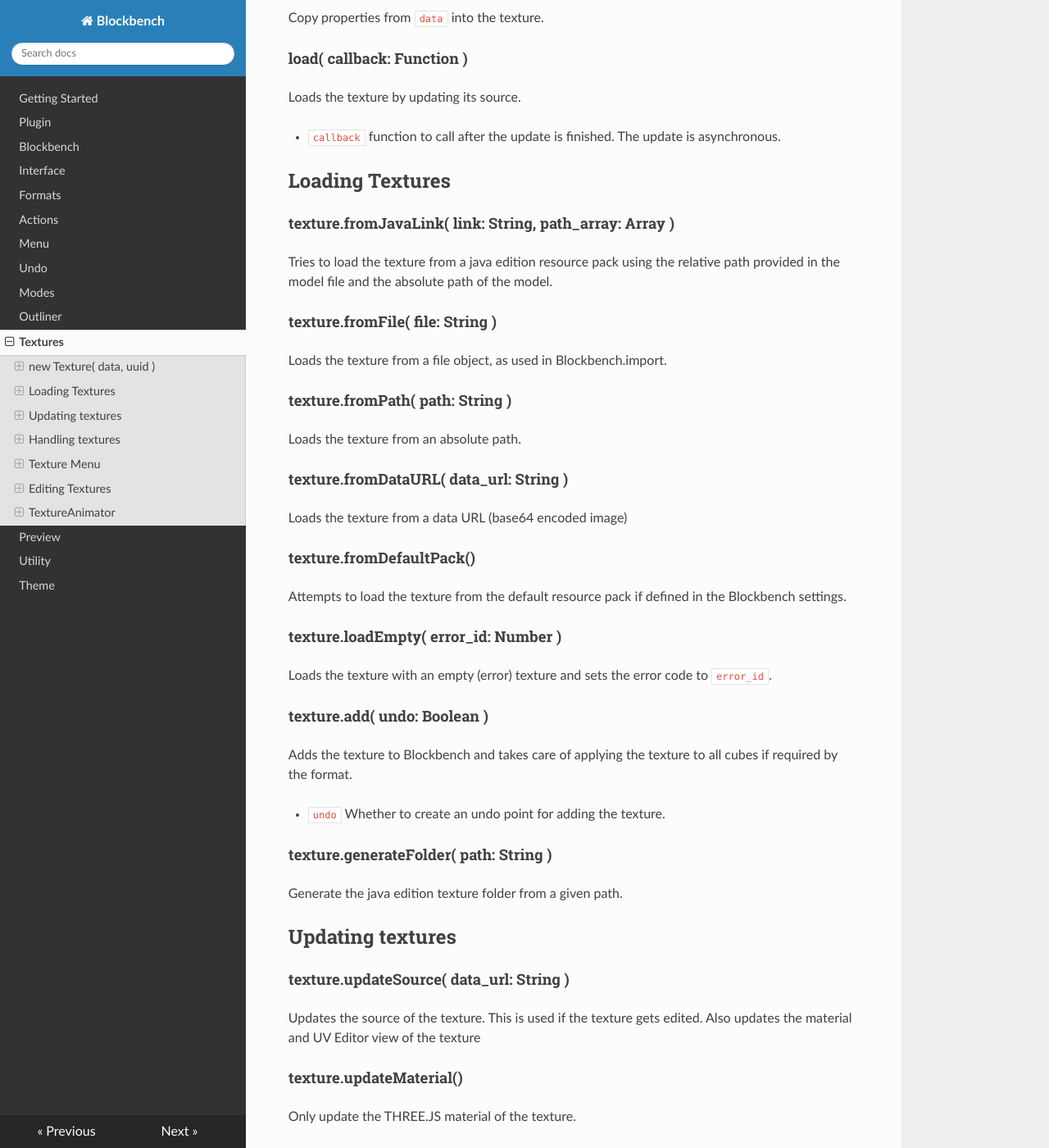
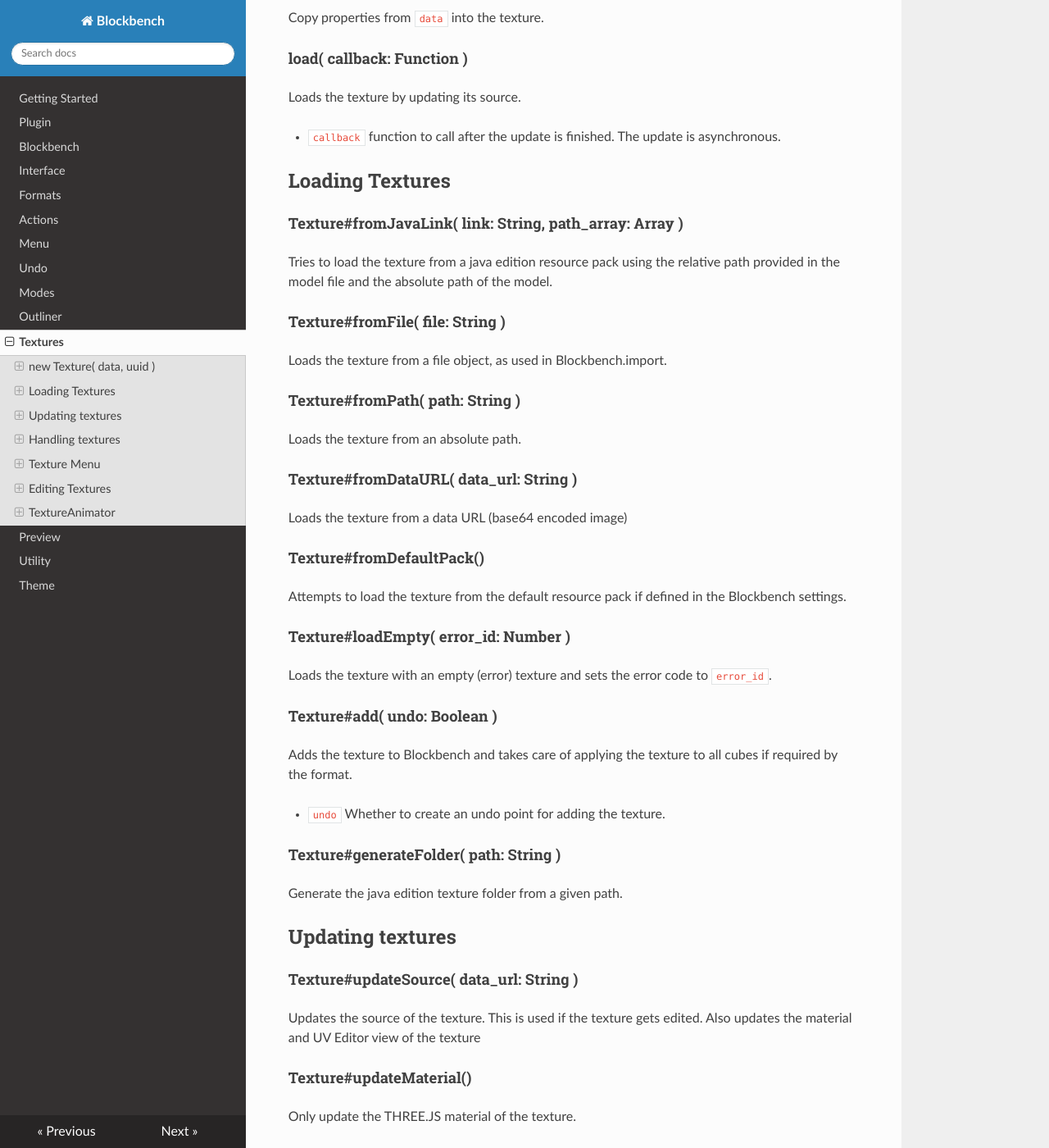
Before and after one commit to thedigitaloctopus/blockbench-docs, an MkDocs documentation site: the page built from docs/textures.md, in a window 1280 px wide and 1400 px high, scrolled down 1311 px. Shown: the whole window at 82% size. Built offline with MkDocs 1.6.1, drawn with Linux system fonts in a browser that asks for light colours; nearby versions of some CDN libraries; some of the changed text lies outside the part shown.

Commit message:
Update some formatting Add codec#load Add new event IDs Make todo list

```diff
--- a/docs/textures.md
+++ b/docs/textures.md
@@ -33,10 +33,10 @@ Creates a new texture
 #### Canvas.materials[texture.uuid]
 THREE.JS materials are saved in a separate location to increase performance. You can get the material using the texture's uuid.
 
-#### texture.getErrorMessage()
+#### Texture#getErrorMessage()
 Returns the translated error message of the texture.
 
-#### texture.extend( data: Object )
+#### Texture#extend( data: Object )
 Copy properties from `data` into the texture.
 
 #### load( callback: Function )
@@ -46,55 +46,55 @@ Loads the texture by updating its source.
 
 ## Loading Textures
 
-#### texture.fromJavaLink( link: String, path_array: Array )
+#### Texture#fromJavaLink( link: String, path_array: Array )
 Tries to load the texture from a java edition resource pack using the relative path provided in the model file and the absolute path of the model.
 
-#### texture.fromFile( file: String )
+#### Texture#fromFile( file: String )
 Loads the texture from a file object, as used in Blockbench.import.
 
-#### texture.fromPath( path: String )
+#### Texture#fromPath( path: String )
 Loads the texture from an absolute path.
 
-#### texture.fromDataURL( data_url: String )
+#### Texture#fromDataURL( data_url: String )
 Loads the texture from a data URL (base64 encoded image)
 
-#### texture.fromDefaultPack()
+#### Texture#fromDefaultPack()
 Attempts to load the texture from the default resource pack if defined in the Blockbench settings.
 
-#### texture.loadEmpty( error_id: Number )
+#### Texture#loadEmpty( error_id: Number )
 Loads the texture with an empty (error) texture and sets the error code to `error_id`.
 
-#### texture.add( undo: Boolean )
+#### Texture#add( undo: Boolean )
 Adds the texture to Blockbench and takes care of applying the texture to all cubes if required by the format.
 
 * `undo` Whether to create an undo point for adding the texture.
 
-#### texture.generateFolder( path: String )
+#### Texture#generateFolder( path: String )
 Generate the java edition texture folder from a given path.
 
 ## Updating textures
 
-#### texture.updateSource( data_url: String )
+#### Texture#updateSource( data_url: String )
 Updates the source of the texture. This is used if the texture gets edited. Also updates the material and UV Editor view of the texture
 
-#### texture.updateMaterial()
+#### Texture#updateMaterial()
 Only update the THREE.JS material of the texture.
 
-#### texture.reopen( force: Boolean )
+#### Texture#reopen( force: Boolean )
 Opens a file dialog to replace the texture source with another file.
 
 * `force` If true, Blockbench won't show a warning message if the texture has unsaved changes.
 
-#### texture.reloadTexture()
+#### Texture#reloadTexture()
 Reloads the texture to update changes to the file. This is usually not necessary as the texture updates automatically when there are any changes.
 
 ## Handling textures
 
-#### texture.select( event: Event )
+#### Texture#select( event: Event )
 Select this texture.
 
 
-#### texture.remove( no_update: Boolean )
+#### Texture#remove( no_update: Boolean )
 Removes the texture.
 
 * `no_update` If true, don't update the interface and don't create an undo point
@@ -110,34 +110,34 @@ Applies the texture to all selected cubes. Creates an undo point.
 
 * `all` When true, apply the texture to all faces
 
-#### texture.javaTextureLink()
+#### Texture#javaTextureLink()
 Returns the link of the texture as used in java edition block/item models.
 
 ## Texture Menu
 
-#### texture.openFolder()
+#### Texture#openFolder()
 Show the source file of the texture in a new Explorer/Finder window.
 
-#### texture.openEditor()
+#### Texture#openEditor()
 Open the texture in the preferred image editor as specified in the settings.
 
-#### texture.showContextMenu( event )
+#### Texture#showContextMenu( event )
 Show the context menu of the texture using the position of the event.
 
-#### texture.openMenu()
+#### Texture#openMenu()
 Opens the texture menu dialog.
 
 ## Editing Textures
 
-#### texture.edit( callback: Function, options: Object )
+#### Texture#edit( callback: Function, options: Object )
 Edits the texture using the callback function.
 * `callback` Function to edit the texture. If omitted, the texture will be converted to an editable texture but won't be edited.
 
-#### texture.save( as: Boolean )
+#### Texture#save( as: Boolean )
 Saves changes to the texture.
 * `as` If true, a file dialog will be opened even if the location of the file is known.
 
-#### texture.getBase64()
+#### Texture#getBase64()
 Returns the base64 string of the texture.
 
 
--- /dev/null
+++ b/todo.txt
@@ -0,0 +1,6 @@
+Update Theme doc
+Properties
+Actions
+Panels
+Update Preview (angles)
+Sessions
```
Also changed, not shown: docs/blockbench.md (+7 -1 lines), docs/formats.md (+9 -3 lines).
